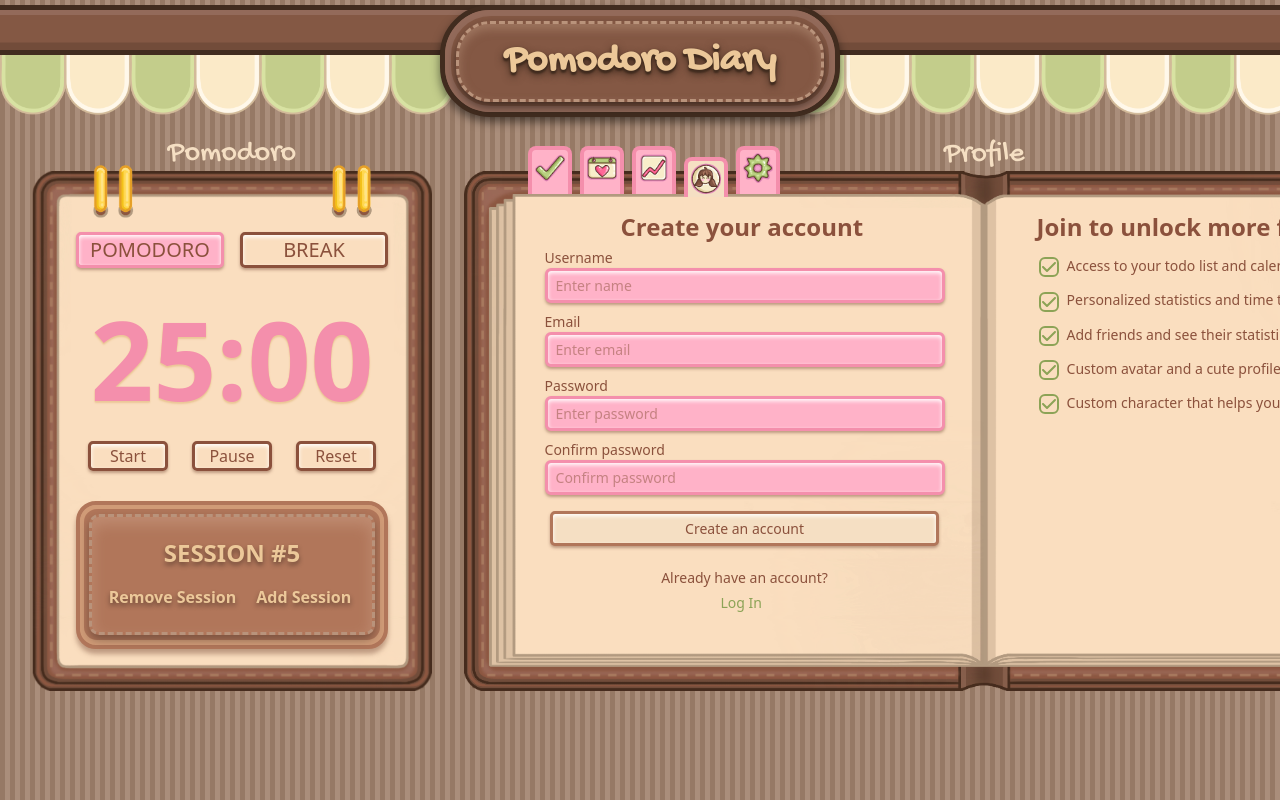
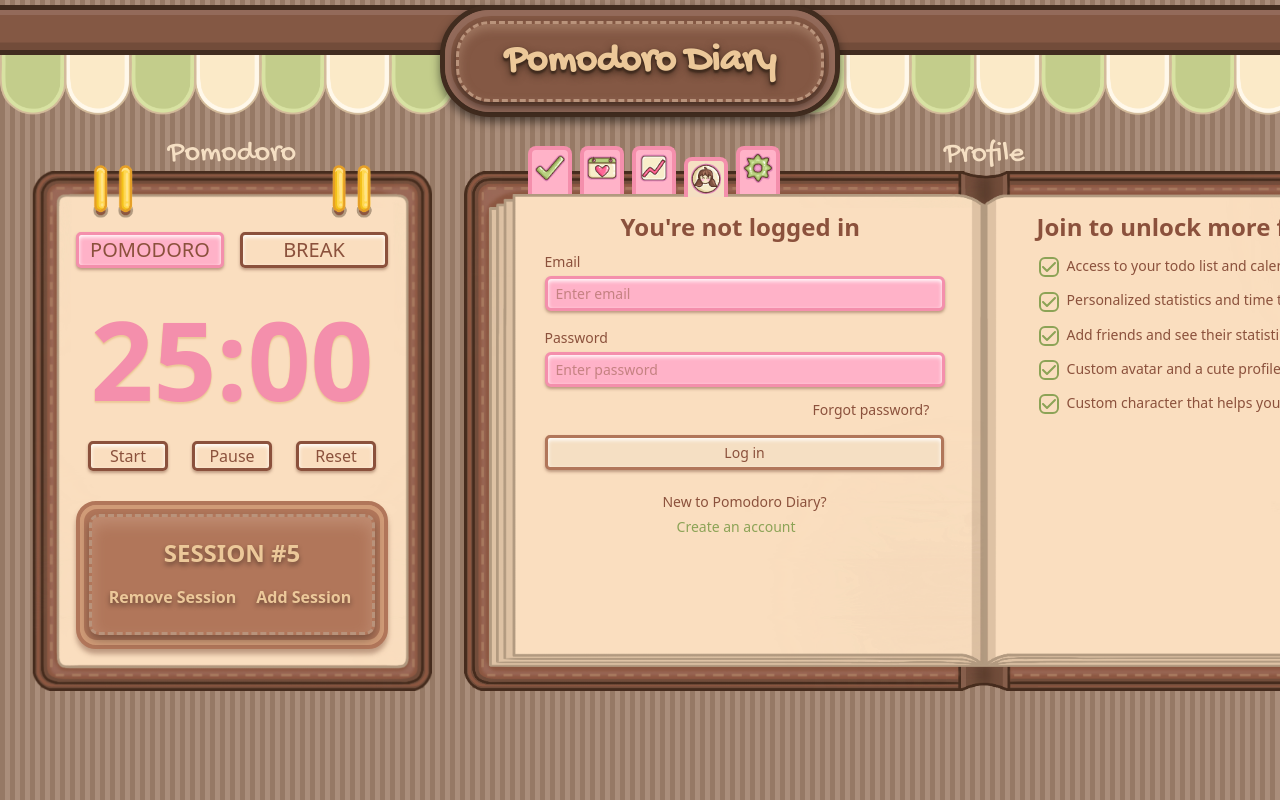
Before and after one commit to eufemia23/Pomodoro-Website, a React (Vite) app: page /profile in a window 1280 px wide. Shown: the top 800 px of the page. Built offline with nearby package versions, Linux system fonts and the light colour scheme; a web font is replaced by a local one.

Commit message:
Added switching between log in/sign up in profile tab

```diff
--- a/src/components/LogIn.tsx
+++ b/src/components/LogIn.tsx
@@ -1,7 +1,7 @@
-import { useState } from "react";
+import { useState, type SetStateAction } from "react";
 
 
-const LogIn = ({onLogInClick}) => {
+const LogIn = ({onLogInClick, profileMode, setProfileMode}) => {
 
   const [inputValueEmail, setInputValueEmail] = useState("");
   const [inputValuePassword, setInputValuePassword] = useState("");
@@ -16,6 +16,10 @@ const LogIn = ({onLogInClick}) => {
   const handleSubmit = (e: { preventDefault: () => void }) => {
     e.preventDefault();
   };
+
+  const handleSwitchClick = () => {
+    setProfileMode("signup")
+  }
 
   return (
     <>
@@ -61,7 +65,7 @@ const LogIn = ({onLogInClick}) => {
             <div className="w-max mx-auto mt-5 pl-15">
               New to Pomodoro Diary?
             </div>
-            <div className="mt-1 ml-33 hover:cursor-pointer hover:text-[15px] hover:ml-32 w-max text-accent-dark-green duration-100 ease-linear">
+            <div className="mt-1 ml-33 hover:cursor-pointer hover:text-[15px] hover:ml-32 w-max text-accent-dark-green duration-100 ease-linear" onClick={handleSwitchClick}>
               Create an account
             </div>
           </div>
--- a/src/components/ProfileNotLoggedIn.tsx
+++ b/src/components/ProfileNotLoggedIn.tsx
@@ -6,7 +6,7 @@ import SignUp from "./SignUp";
 
 const ProfileNotLoggedIn = ({ isLoggedIn, setIsLoggedIn }) => {
   const [showLogInModal, setShowLogInModal] = useState(false);
-  const [loginOrSignup, setLoginOrSignup] = useState("signup")
+  const [profileMode, setProfileMode] = useState("login")
 
   const handleSignUpClick = () => {
     setShowLogInModal(true);
@@ -20,13 +20,30 @@ const ProfileNotLoggedIn = ({ isLoggedIn, setIsLoggedIn }) => {
   return (
     <>
       <div className="w-125 -ml-140 px-20 mt-10 text-light-brown">
-        <h2 className="text-2xl font-bold ml-19">{loginOrSignup === "login" ? "You're not logged in" : "Create your account"}</h2>
+        <h2 className="text-2xl font-bold ml-19">
+          {profileMode === "login" && "You're not logged in"} {profileMode === "signup" && "Create your account"}
+          {profileMode === "forgotpassword" && "Reset password"}
+        </h2>
 
 
-        {loginOrSignup === "login" ?
-          <LogIn onLogInClick={() => handleLogInClick} />
-          : <SignUp onSignUpClick={() => handleSignUpClick}/>
+        {profileMode === "login" &&
+          <LogIn
+            onLogInClick={() => handleLogInClick}
+            profileMode={profileMode}
+            setProfileMode={setProfileMode}
+          />
         }
+        {profileMode === "signup" &&
+          <SignUp
+            onSignUpClick={() => handleSignUpClick}
+            profileMode={profileMode}
+            setProfileMode={setProfileMode}
+          />
+        }
+        {profileMode === "forgotpassword" &&
+          <SignUp onSignUpClick={() => handleSignUpClick}/>
+        }
+
 
       </div>
 
--- a/src/components/SignUp.tsx
+++ b/src/components/SignUp.tsx
@@ -1,6 +1,6 @@
-import { useState } from "react";
+import { useState, type SetStateAction } from "react";
 
-const SignUp = ({ onSignUpClick }) => {
+const SignUp = ({ onSignUpClick, profileMode, setProfileMode }) => {
 
   const [inputValueUsername, setInputValueUsername] = useState("");
   const [inputValueEmail, setInputValueEmail] = useState("");
@@ -42,6 +42,10 @@ const SignUp = ({ onSignUpClick }) => {
     e.preventDefault();
   };
 
+  const handleSwitchClick = () => {
+    setProfileMode("login")
+  }
+
   return (
     <>
       <div>
@@ -60,7 +64,7 @@ const SignUp = ({ onSignUpClick }) => {
               value={inputValueUsername}
               onChange={handleChangeUsername}
               type="text"
-              placeholder="Enter name"
+              placeholder="Enter username"
               className="border-3 rounded-md border-primary-pink w-100 py-1 pl-2 outline-white focus:outline-3 bg-light-pink pr-12 shadow-[0px_2px_3px_rgba(132,88,68,0.5)] inset-shadow-sm inset-shadow-white"
             />
 
@@ -112,7 +116,7 @@ const SignUp = ({ onSignUpClick }) => {
         </div>
         <div>
           <div className="w-max mx-auto mt-5 pl-15">Already have an account?</div>
-          <div className="mt-1 ml-44 hover:cursor-pointer hover:text-[15px] hover:ml-43.5 w-max text-accent-dark-green duration-100 ease-linear">
+          <div className="mt-1 ml-44 hover:cursor-pointer hover:text-[15px] hover:ml-43.5 w-max text-accent-dark-green duration-100 ease-linear" onClick={handleSwitchClick}>
             Log In
           </div>
         </div>
```
